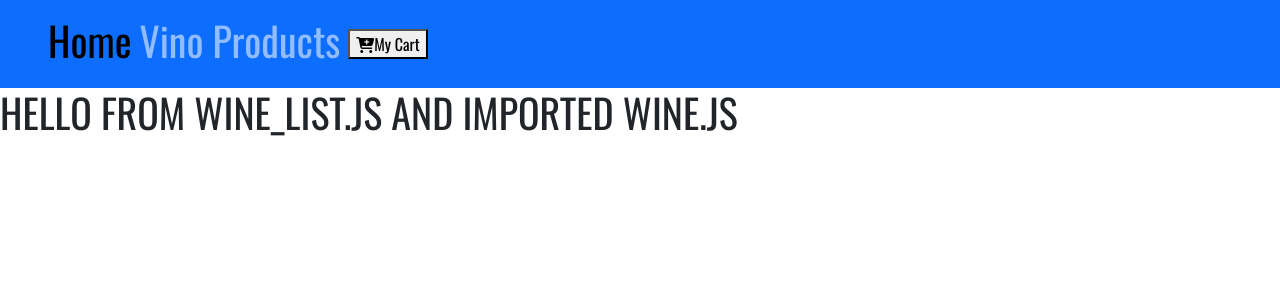
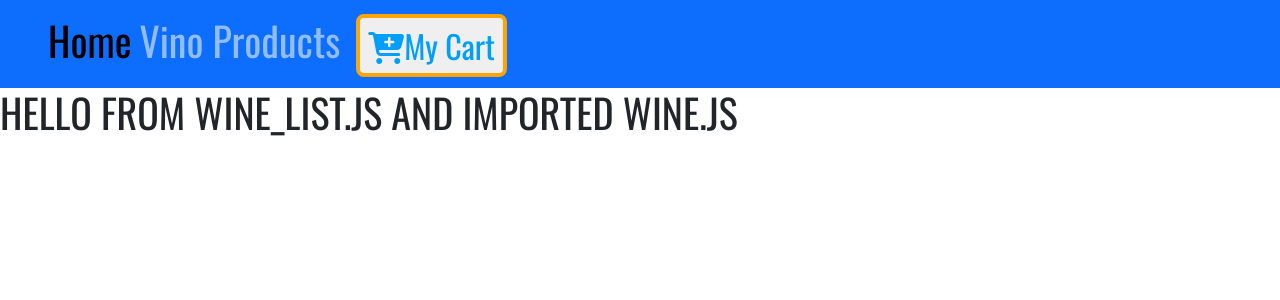
Before and after one commit to geekbutchic/wine-store, a React (Create React App) app: page / in a window 1280 px wide. Shown: the top 300 px of the page. Built offline with nearby package versions, Linux system fonts and the light colour scheme; a web font is replaced by a local one.

Commit message:
adds button styling

```diff
--- a/package.json
+++ b/package.json
@@ -15,6 +15,7 @@
     "react-dom": "^17.0.2",
     "react-router-dom": "^5.2.0",
     "react-scripts": "4.0.3",
+    "styled-components": "^5.3.0",
     "web-vitals": "^1.1.2"
   },
   "scripts": {
--- a/src/App.css
+++ b/src/App.css
@@ -4,6 +4,7 @@
   --mainWhite: #f3f3f3;
   --mainDark: #232528;
   --mainYellow: #ffa400;
+  --mainRed: #ff1e00;
 }
 
 body {
--- a/src/Components/Navbar.js
+++ b/src/Components/Navbar.js
@@ -1,6 +1,7 @@
 import React, { Component } from "react";
 import { Link } from "react-router-dom";
-import './Navbar.css';
+import styled from "styled-components";
+import "./Navbar.css";
 
 export default class Navbar extends Component {
   render() {
@@ -17,12 +18,32 @@
           </li>
         </ul>
         <Link to="/cart" className="ml-auto">
-              <button>
-                  <i className="fas fa-cart-plus"/>
-                  My Cart
-              </button>
+          <ButtonContainer>
+            <span className="mr-2">
+              <i className="fas fa-cart-plus" />
+            </span>
+            my cart
+          </ButtonContainer>
         </Link>
       </nav>
     );
   }
 }
+
+const ButtonContainer = styled.button`
+text-transform: capitalize;
+font-size: 2.0rem;
+border: 0.25rem solid var(--mainYellow);
+color: var(--lightBlue);
+border-radius: 0.5rem;
+padding: 0.2rem 0.5rem;
+cursor: pointer;
+margin: 0.2rem 0.5rem 0;
+transition: all 0.5s ease-in-out;
+&:hover {
+    background:var(--mainRed)
+}
+&:focus{
+    outline: none;
+}
+`;
```
Also changed, not shown: 1 other file (tests, documents, lock files or other folders). Lines whose indentation alone changed are shown as unchanged.
